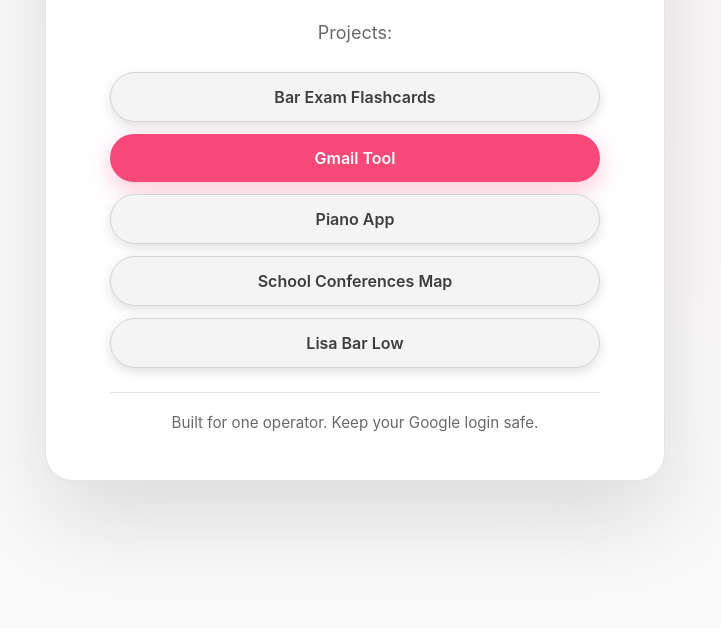
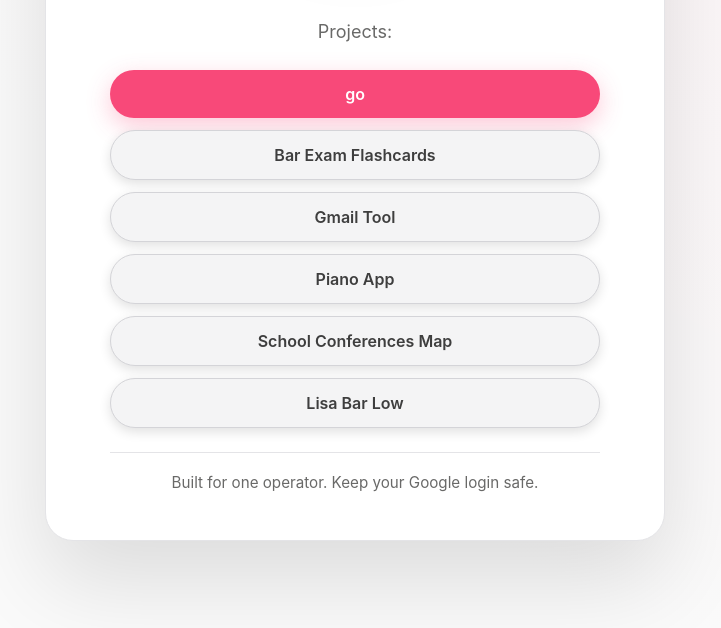
Before and after one commit to abobilly/badgey-homepage, a website: page index.html in a window 1280 px wide. Shown: the part 286-914 px from the top of the page, without its empty margins (285-1006 px from the left). Drawn offline with Linux system fonts and the light colour scheme.

Commit message:
feat: add go link to homepage

```diff
--- a/index.html
+++ b/index.html
@@ -244,8 +244,9 @@
       Projects:
     </p>
     <div class="cta-group">
+      <a href="https://go.badgey.org" class="cta">go</a>
       <a href="https://flashcards.badgey.org" class="cta cta-secondary">Bar Exam Flashcards</a>
-      <a href="https://app.badgey.org" class="cta">Gmail Tool</a>
+      <a href="https://app.badgey.org" class="cta cta-secondary">Gmail Tool</a>
       <a href="https://piano.badgey.org" class="cta cta-secondary">Piano App</a>
       <a href="https://conferences.badgey.org" class="cta cta-secondary">School Conferences Map</a>
       <a href="https://lisa.badgey.org" class="cta cta-secondary">Lisa Bar Low</a>
```
